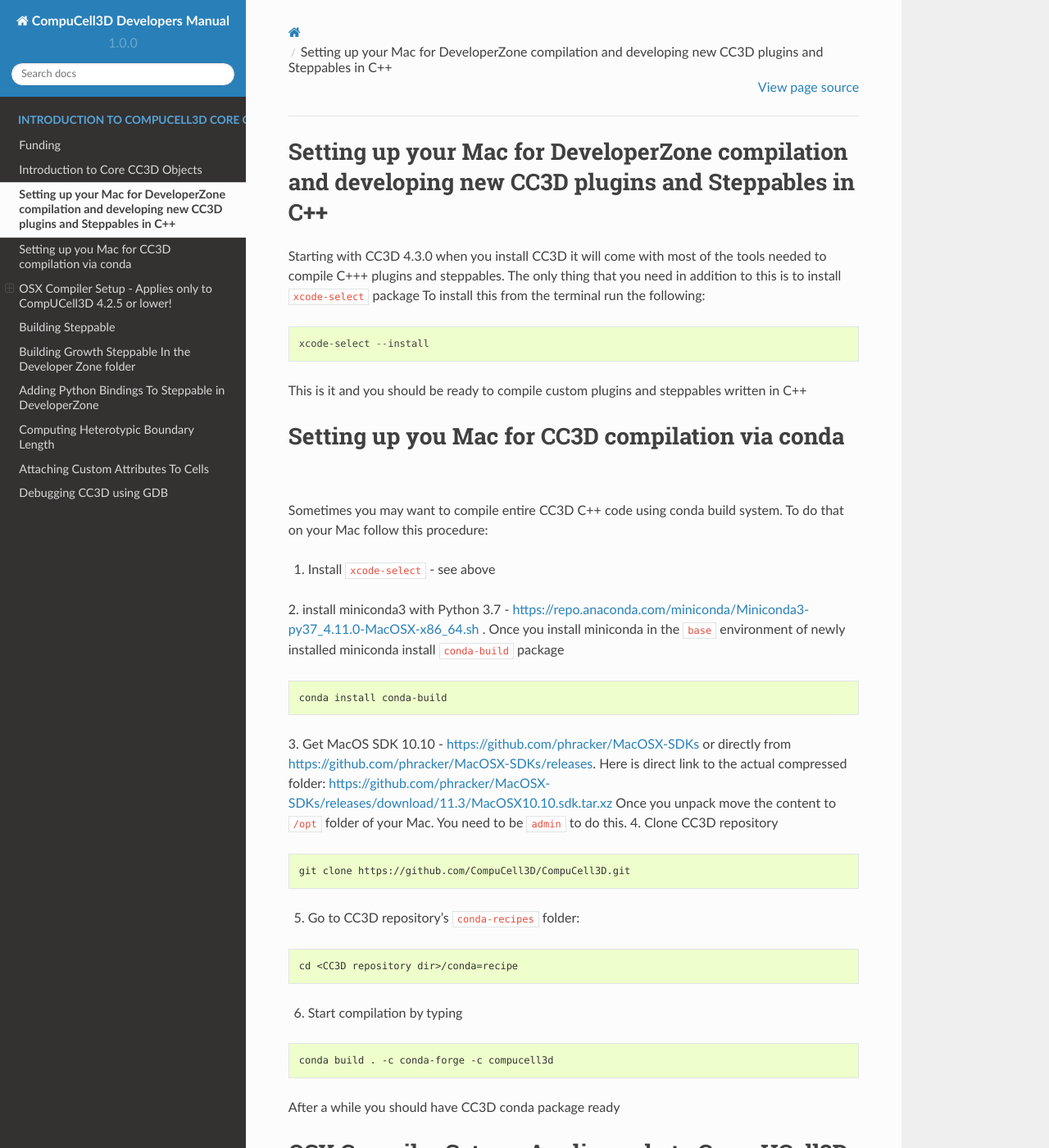
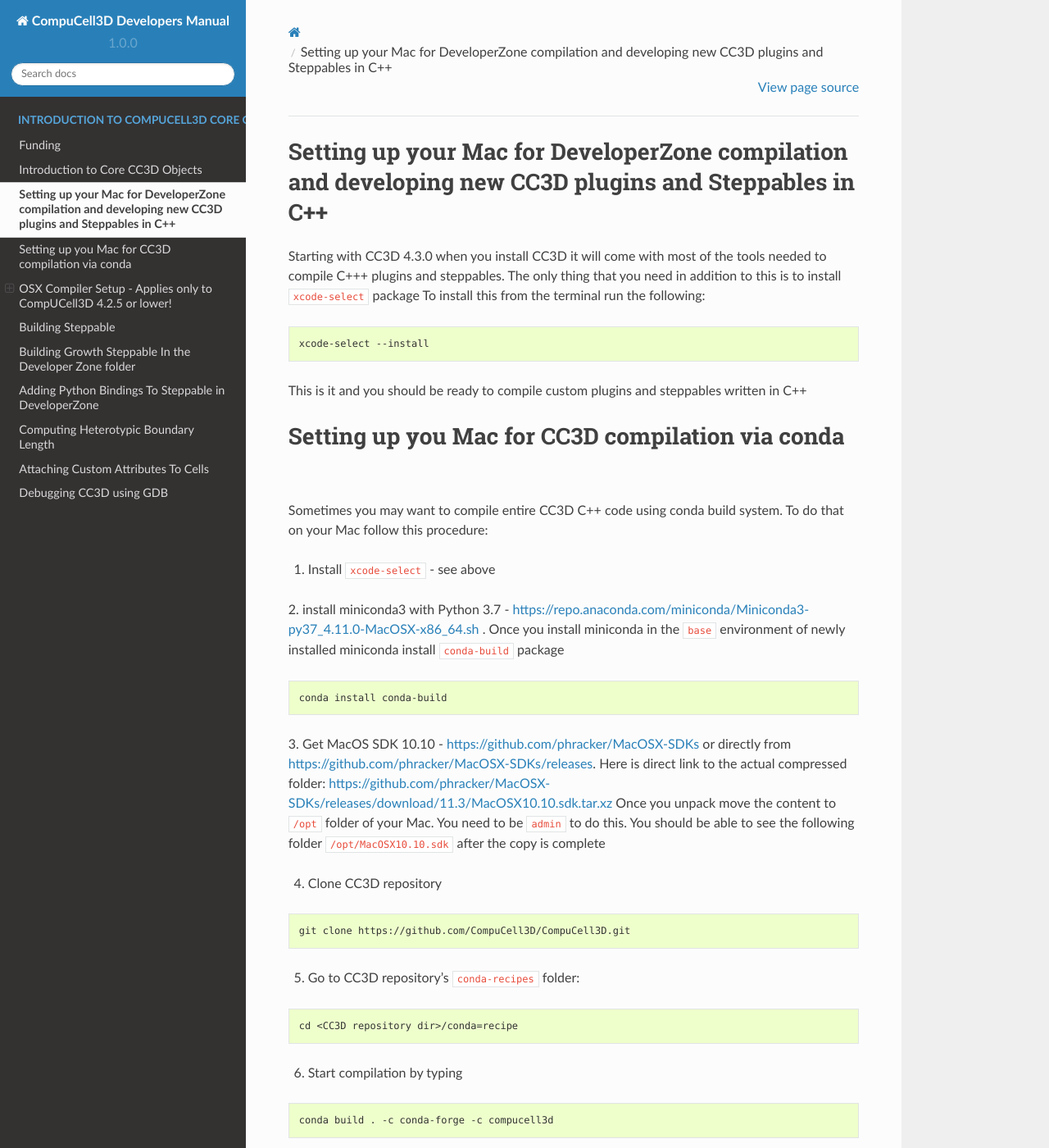
Before and after one commit to CompuCell3D/CompuCell3DDevelopersManual, a Sphinx documentation site: the page built from docs/setting_up_compiler_on_osx.rst, in a window 1280 px wide and 1400 px high. Shown: the whole window at 82% size. Built offline with Sphinx 7.4.7 and the Read the Docs theme 2.0.0, drawn with Linux system fonts in a browser that asks for light colours.

Commit message:
fixing typos

```diff
--- a/docs/setting_up_compiler_on_osx.rst
+++ b/docs/setting_up_compiler_on_osx.rst
@@ -5,7 +5,7 @@
 plugins and steppables. The only thing that you need in addition to this is to install ``xcode-select`` package
 To install this from the terminal run the following:
 
-.. code-block::
+.. code-block:: console
 
     xcode-select --install
 
@@ -29,6 +29,9 @@
 https://github.com/phracker/MacOSX-SDKs/releases. Here is direct link to the actual compressed folder:
 https://github.com/phracker/MacOSX-SDKs/releases/download/11.3/MacOSX10.10.sdk.tar.xz
 Once you unpack move the content to ``/opt`` folder of your Mac. You need to be ``admin`` to do this.
+You should be able to see the following folder ``/opt/MacOSX10.10.sdk`` after the copy is complete
+
+
 4. Clone CC3D repository
 
 .. code-block:: console
```
